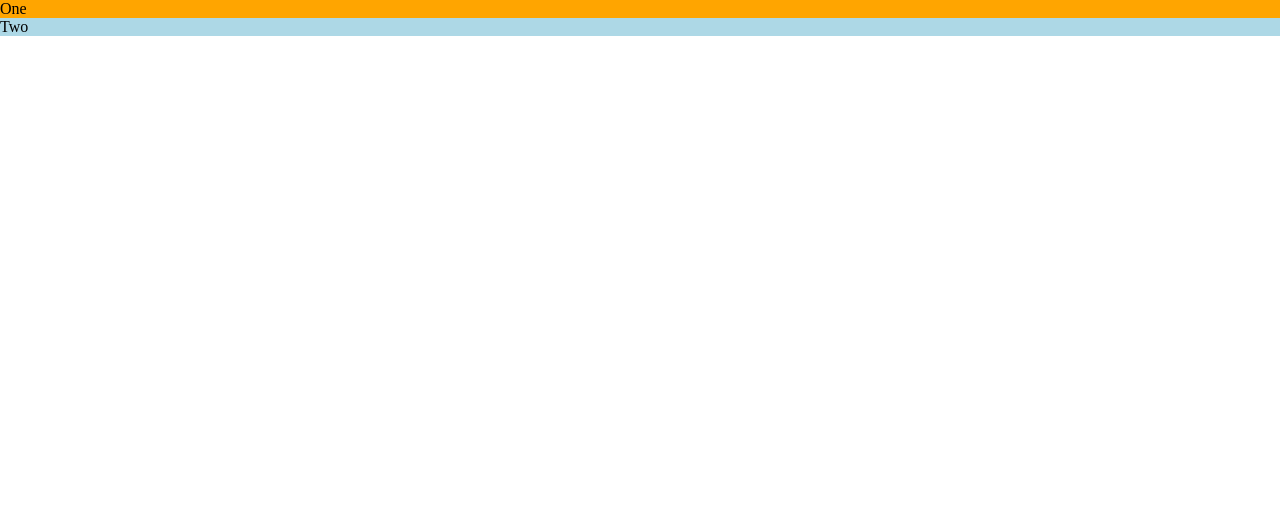
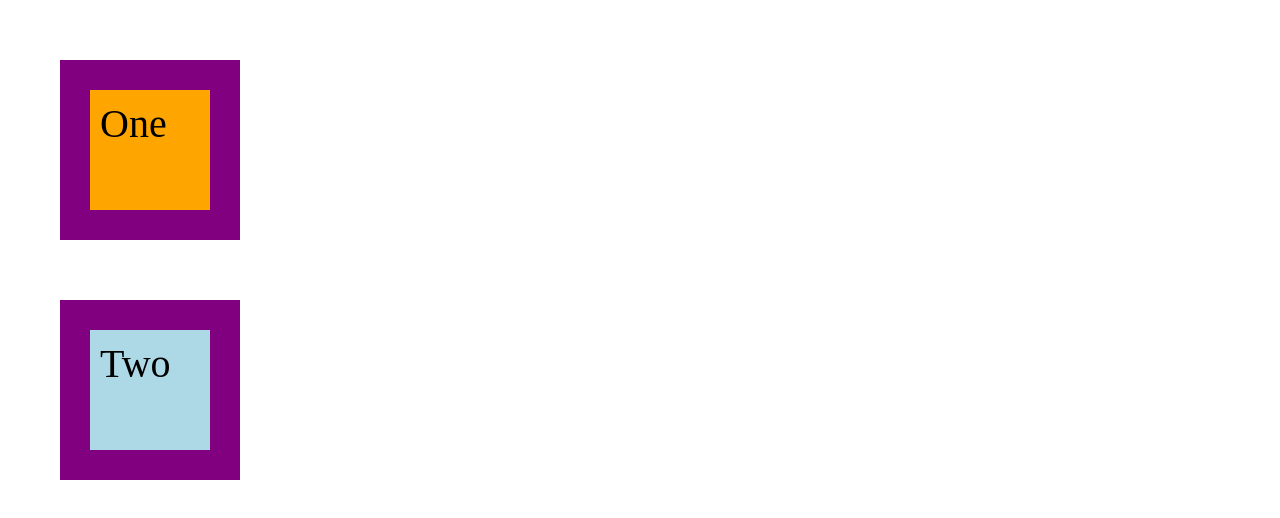
Before and after one commit to TriMPham98/box-model-test, a plain HTML site: page index.html in a window 1280 px wide. Drawn offline with Linux system fonts and the light colour scheme.

Commit message:
Add padding, height, width, border, and margin

```diff
--- a/style.css
+++ b/style.css
@@ -1,15 +1,28 @@
 * {
   padding: 0;
   margin: 0;
-  font-size: 40;
+  font-size: 40px;
 }
 
 .box-one {
   background-color: orange;
-  border: 0 solid purple;
+  padding: 10px;
+  height: 100px;
+  width: 100px;
+  border: 30px solid purple;
+  margin: 60px;
 }
+
+/* Margins collapse, so any adjacent elements use the larger margin
+    instead of adding the margins together.
+*/
 
 .box-two {
   background-color: lightblue;
   border: 0 solid green;
+  padding: 10px;
+  height: 100px;
+  width: 100px;
+  border: 30px solid purple;
+  margin: 60px;
 }
```
